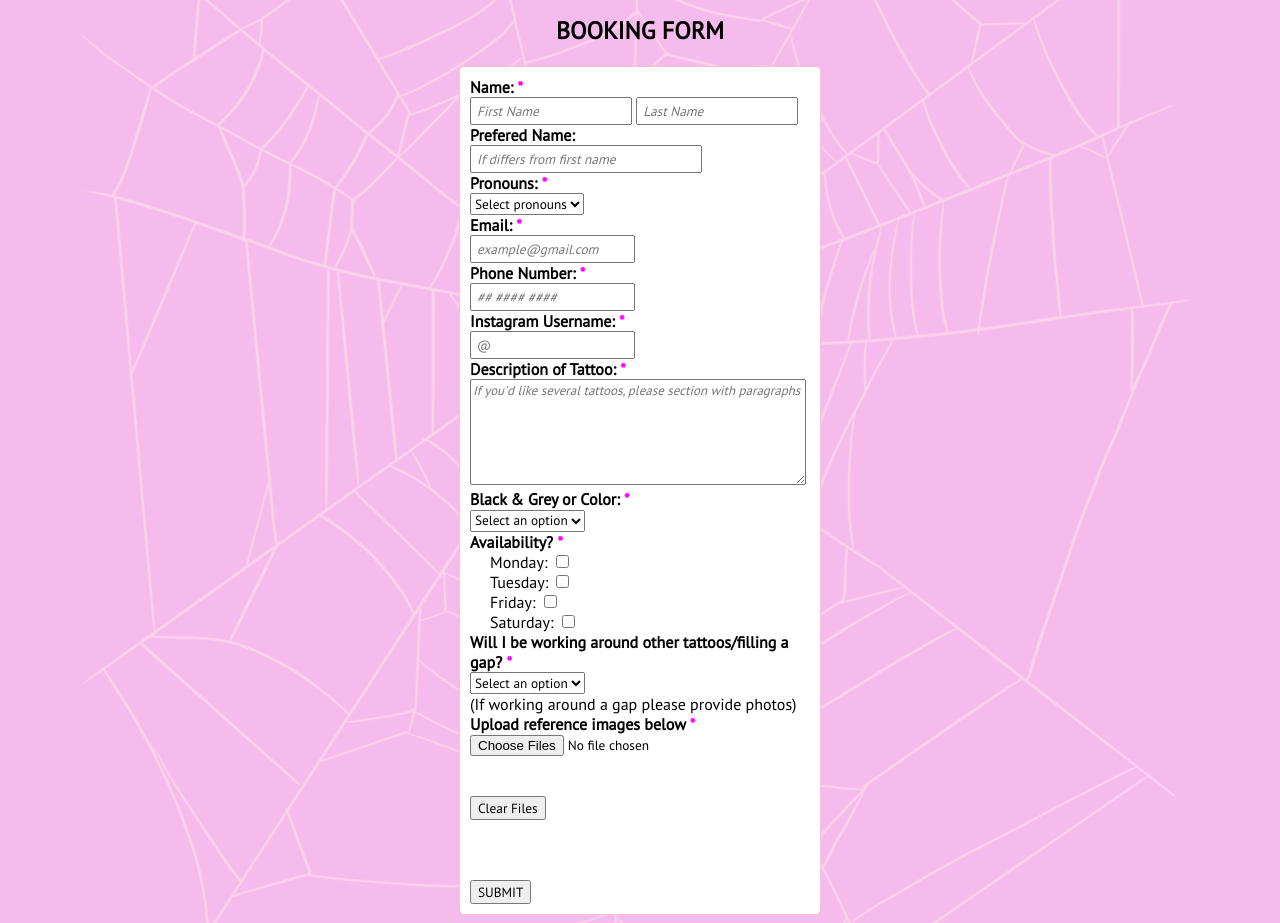
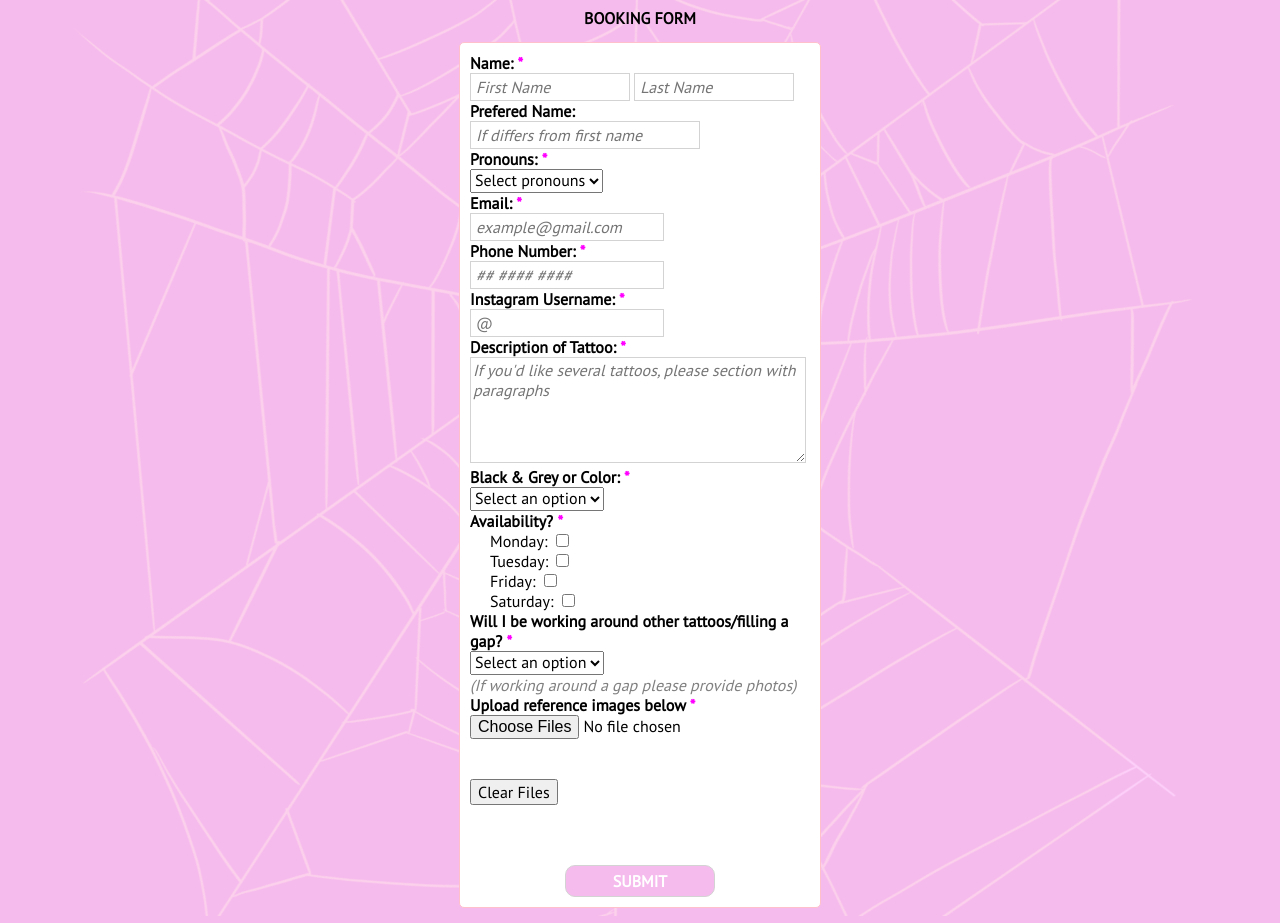
Before and after one commit to Klon3r/georgia-tattoos-website, a plain HTML site: page booking.html in a window 1280 px wide. Shown: the part 213-1136 px from the top of the page. Drawn offline with Linux system fonts and the light colour scheme.

Commit message:
Layout changes

```diff
--- a/css/booking.css
+++ b/css/booking.css
@@ -2,6 +2,7 @@
 
 * {
     font-family: 'PT Sans', sans-serif;
+    font-size: 16px;
 }
 
 body {
@@ -39,7 +40,7 @@ div.text_div {
 .booking_form {
     justify-content: center;
     display: flex;
-    margin-left: 30px;
+    margin-left: 100px;
     background-color: white;
     padding: 10px;
     width: 340px;
@@ -71,8 +72,6 @@ label {
     width: 220px;
 }
 
-
-
 #fname,
 #lname,
 #prefname,
@@ -89,6 +88,45 @@ label {
     /* min-width: 370px; */
 }
 
+#pronouns,
+#color,
+#work_around {
+    color: black;
+}
+
+#resetButton {
+    color:black;
+}
+
+input[type="submit"] {
+    color: white;
+    background: #F6BBED;
+    width: 150px;
+    border-radius: 10px;
+    padding: 5px;
+    font-weight: bold;
+}
+
+input[type="submit"]:hover {
+    background-color: grey;
+}
+
+input,
+textarea {
+    border: 1px solid lightgray;
+}
+
+input[type="file"] {
+    color: black;
+    border: 0px;
+}
+
+#submit_button {
+    display: flex;
+    justify-content: center;
+    align-items: center;
+}
+
 
 /* placeholder text */
 #fname::placeholder,
@@ -101,5 +139,10 @@ label {
 
 #description_of_tattoo::placeholder {
     font-style: italic;
-    font-size: 13px;
+    font-size: 16px;
 }
+
+#placeholder_text {
+    font-style: italic;
+    color: grey;
+}
```
